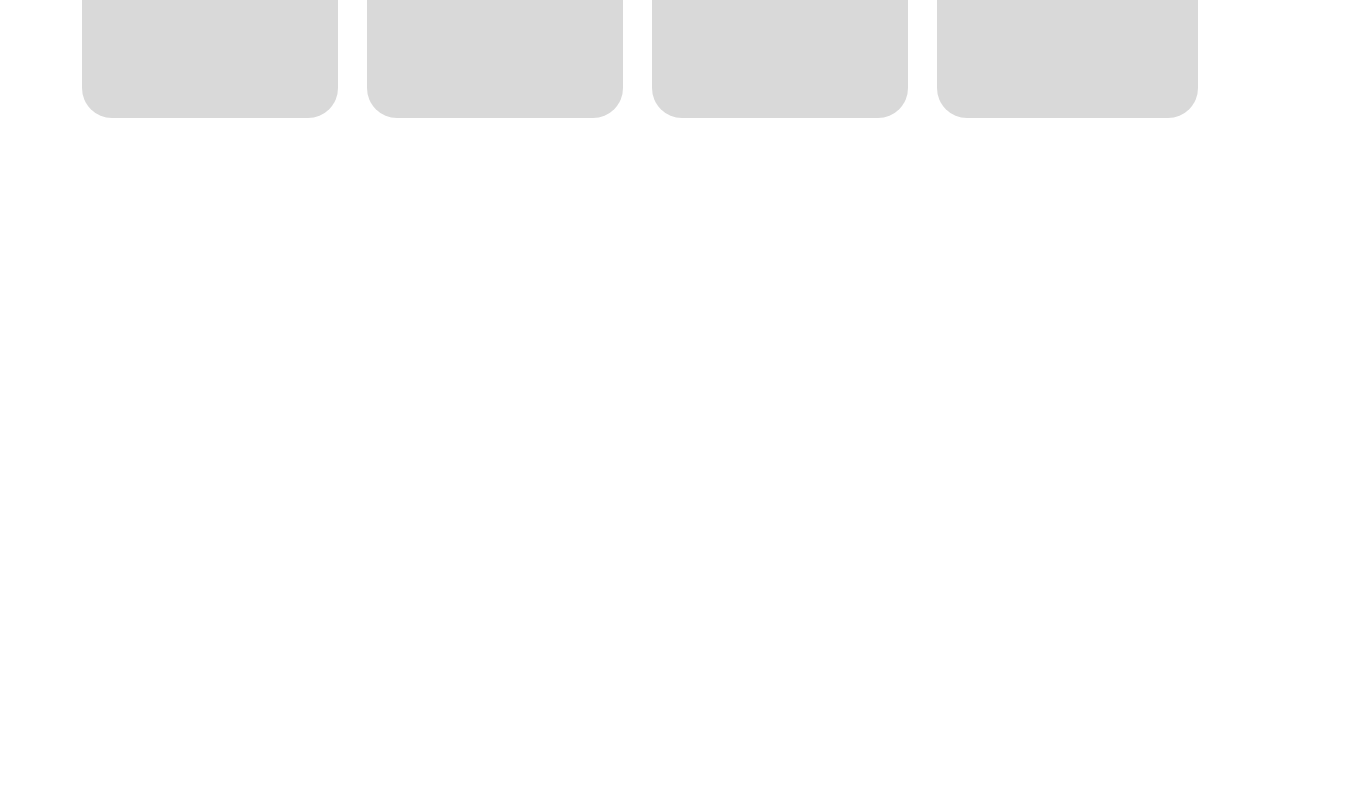
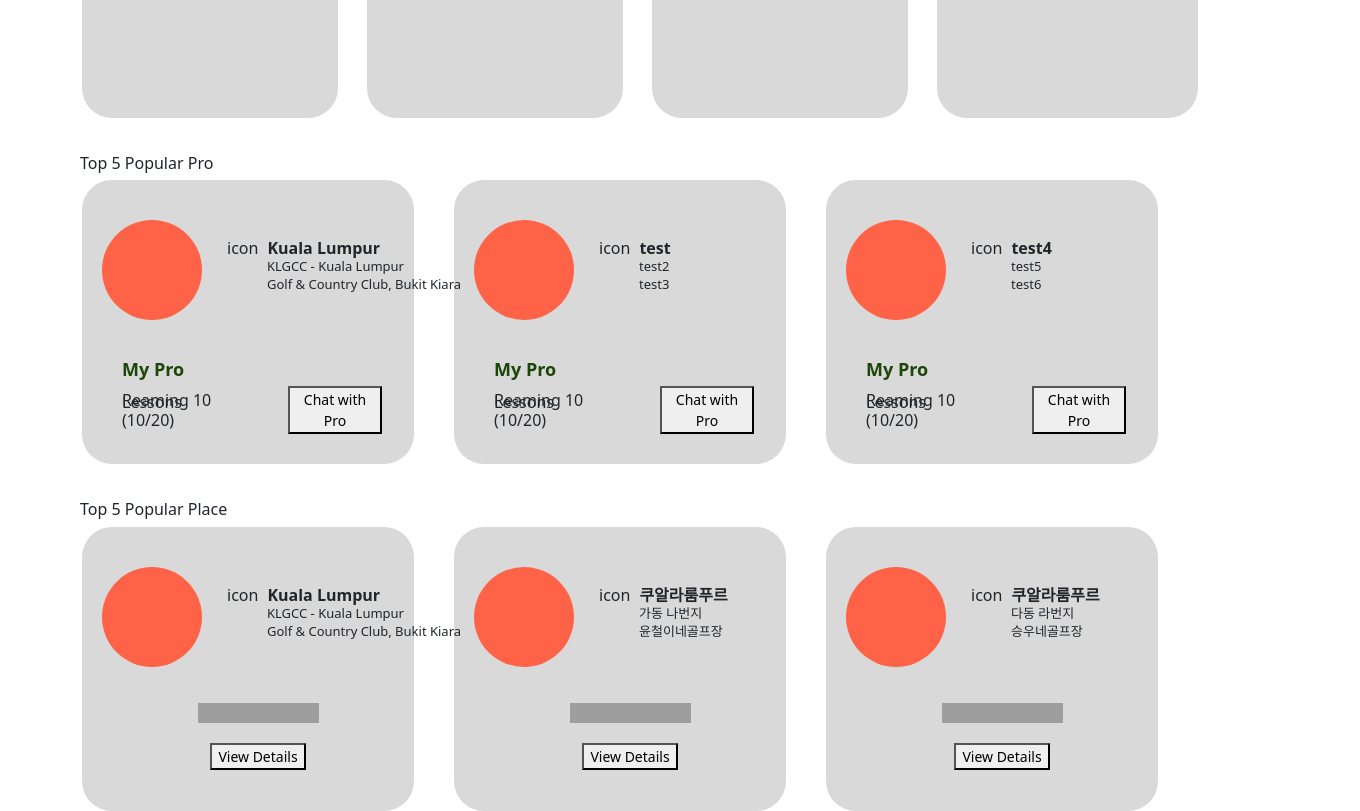
Before and after one commit to WebBlueprint/client, a React (Create React App) app in the folder client/: page / in a window 1280 px wide. Shown: the part 660-1471 px from the top of the page, 1360 px wide, since content can reach past the window. Before the commit the page ends 800 px from the top, so only its background shows below. Built offline with nearby package versions, Linux system fonts and the light colour scheme; grey boxes are pictures that could not be loaded.

Commit message:
Top5 Pro and Place

```diff
--- /dev/null
+++ b/client/src/compoenets/Popular.js
@@ -0,0 +1,31 @@
+import React from "react";
+import Popularpro from "./Popularpro";
+import Populargolfplace from "./Populargolfplace";
+import styled, { css } from "styled-components";
+
+const Popular = () => {
+  return (
+    <div>
+      <Top5pro>Top 5 Popular Pro</Top5pro>
+      <Popularpro />
+      <Top5place>Top 5 Popular Place</Top5place>
+      <Populargolfplace />
+    </div>
+  );
+};
+
+export default Popular;
+
+const Top5pro = styled.p`
+  position: relative;
+  margin: 1% 0 2% 0;
+  top: 20px;
+  left: 80px;
+`;
+
+const Top5place = styled.p`
+  position: relative;
+  margin: 1% 0 2% 0;
+  top: 20px;
+  left: 80px;
+`;
--- /dev/null
+++ b/client/src/compoenets/Populargolfplace.js
@@ -0,0 +1,53 @@
+import React from "react";
+import styled, { css } from "styled-components";
+import Container from "react-bootstrap/Container";
+import Row from "react-bootstrap/Row";
+import Col from "react-bootstrap/Col";
+import Populargolfplacedetail from "./Populargolfplacedetail";
+import { useState } from "react";
+
+const Populargolfplace = () => {
+  const [golfplacelist, setGolfplacelist] = useState([
+    {
+      area: "Kuala Lumpur",
+      areaDetail: "KLGCC - Kuala Lumpur",
+      placeName: "Golf & Country Club, Bukit Kiara",
+      rate: "10%",
+    },
+    {
+      area: "쿠알라룸푸르",
+      areaDetail: "가동 나번지",
+      placeName: "윤철이네골프장",
+      rate: "40%",
+    },
+    {
+      area: "쿠알라룸푸르",
+      areaDetail: "다동 라번지",
+      placeName: "승우네골프장",
+      rate: "80%",
+    },
+  ]);
+  return (
+    <>
+      <Container>
+        <Row>
+          <Col>
+            <Board>
+              {golfplacelist.map((a, b) => {
+                return <Populargolfplacedetail list={a} key={b} />;
+              })}
+            </Board>
+          </Col>
+        </Row>
+      </Container>
+    </>
+  );
+};
+
+export default Populargolfplace;
+
+const Board = styled.div`
+  display: flex;
+  width: 100%;
+  height: 284px;
+`;
--- /dev/null
+++ b/client/src/compoenets/Populargolfplacedetail.js
@@ -0,0 +1,94 @@
+import React from "react";
+import styled, { css } from "styled-components";
+import Container from "react-bootstrap/Container";
+import Row from "react-bootstrap/Row";
+import Col from "react-bootstrap/Col";
+
+const Populargolfplacedetail = (props) => {
+  return (
+    <Board>
+      <div style={{ display: "flex" }}>
+        <Profile />
+        <Details>
+          <Icon>icon</Icon>
+          <b>{props.list.area}</b>
+        </Details>
+      </div>
+      <Details2>
+        <p>{props.list.areaDetail}</p>
+        <p>{props.list.placeName}</p>
+      </Details2>
+
+      <Container>
+        <Row>
+          <Col style={{ padding: "0 0 0 20px" }}>
+            <Star>
+              <Starspan style={{ width: props.list.rate }}></Starspan>
+            </Star>
+
+            <Detailbutton>View Details</Detailbutton>
+          </Col>
+        </Row>
+      </Container>
+    </Board>
+  );
+};
+
+export default Populargolfplacedetail;
+
+const Board = styled.div`
+  padding: 40px 20px 20px 20px;
+  background-color: #d9d9d9;
+  margin-right: 40px;
+  border-radius: 30px;
+  width: 35%;
+`;
+
+const Profile = styled.div`
+  width: 100px;
+  height: 100px;
+  border-radius: 50%;
+  background-color: tomato;
+  margin-right: 25px;
+`;
+
+const Icon = styled.div`
+  margin-right: 9px;
+`;
+
+const Details = styled.div`
+  display: flex;
+  margin-top: 16px;
+`;
+
+const Details2 = styled.div`
+  position: relative;
+  top: -55px;
+  left: 165px;
+  font-size: 13px;
+  line-height: 2px;
+`;
+
+const Star = styled.div`
+  display: flex;
+  margin: 0 auto;
+  background: url(https://aldo814.github.io/jobcloud/html/images/user/star_bg02.png)
+    no-repeat;
+  width: 121px;
+  height: 20px;
+  position: relative;
+`;
+
+const Starspan = styled.span`
+  position: absolute;
+  background: url(https://aldo814.github.io/jobcloud/html/images/user/star02.png);
+  width: auto;
+  height: 20px;
+`;
+
+const Detailbutton = styled.button`
+  display: flex;
+  margin: 0 auto;
+  margin-top: 20px;
+  font-size: 14px;
+`;
--- /dev/null
+++ b/client/src/compoenets/Popularpro.js
@@ -0,0 +1,50 @@
+import React from "react";
+import styled, { css } from "styled-components";
+import Container from "react-bootstrap/Container";
+import Row from "react-bootstrap/Row";
+import Col from "react-bootstrap/Col";
+import Popularprodetail from "./Popularprodetail";
+import { useState } from "react";
+
+const Popularpro = () => {
+  const [prolist, setProlist] = useState([
+    {
+      area: "Kuala Lumpur",
+      areaDetail: "KLGCC - Kuala Lumpur",
+      placeName: "Golf & Country Club, Bukit Kiara",
+    },
+    {
+      area: "test",
+      areaDetail: "test2",
+      placeName: "test3",
+    },
+    {
+      area: "test4",
+      areaDetail: "test5",
+      placeName: "test6",
+    },
+  ]);
+  return (
+    <>
+      <Container>
+        <Row>
+          <Col>
+            <Board>
+              {prolist.map((a, b) => {
+                return <Popularprodetail list={a} key={b} />;
+              })}
+            </Board>
+          </Col>
+        </Row>
+      </Container>
+    </>
+  );
+};
+
+export default Popularpro;
+
+const Board = styled.div`
+  display: flex;
+  width: 100%;
+  height: 284px;
+`;
--- /dev/null
+++ b/client/src/compoenets/Popularprodetail.js
@@ -0,0 +1,85 @@
+import React from "react";
+import styled, { css } from "styled-components";
+import Container from "react-bootstrap/Container";
+import Row from "react-bootstrap/Row";
+import Col from "react-bootstrap/Col";
+
+const Popularprodetail = (props) => {
+  return (
+    <Board>
+      <div style={{ display: "flex" }}>
+        <Profile />
+        <Details>
+          <Icon>icon</Icon>
+          <b>{props.list.area}</b>
+        </Details>
+      </div>
+      <Details2>
+        <p>{props.list.areaDetail}</p>
+        <p>{props.list.placeName}</p>
+      </Details2>
+
+      <Container>
+        <Row>
+          <Col style={{ padding: "0 0 0 20px" }}>
+            <p style={{ color: "#1B4607", fontSize: "18px" }}>
+              <b>My Pro</b>
+            </p>
+            <div style={{ lineHeight: "2px" }}>
+              <p>Reaming 10 Lessons</p>
+              <p>(10/20)</p>
+            </div>
+          </Col>
+
+          <Col>
+            <Chatbutton>Chat with Pro</Chatbutton>
+          </Col>
+        </Row>
+      </Container>
+    </Board>
+  );
+};
+
+export default Popularprodetail;
+
+const Board = styled.div`
+  padding: 40px 20px 20px 20px;
+  background-color: #d9d9d9;
+  margin-right: 40px;
+  border-radius: 30px;
+  width: 35%;
+`;
+
+const Profile = styled.div`
+  width: 100px;
+  height: 100px;
+  border-radius: 50%;
+  background-color: tomato;
+  margin-right: 25px;
+`;
+
+const Icon = styled.div`
+  margin-right: 9px;
+`;
+
+const Details = styled.div`
+  display: flex;
+  margin-top: 16px;
+`;
+
+const Details2 = styled.div`
+  position: relative;
+  top: -55px;
+  left: 165px;
+  font-size: 13px;
+  line-height: 2px;
+`;
+
+const Details3 = styled.div`
+  display: flex;
+`;
+
+const Chatbutton = styled.button`
+  margin: 30px 0 0 30px;
+  font-size: 14px;
+`;
--- a/client/src/pages/Main.js
+++ b/client/src/pages/Main.js
@@ -5,12 +5,14 @@ import Row from "react-bootstrap/Row";
 import Col from "react-bootstrap/Col";
 import styled, { css } from "styled-components";
 import { Link } from "react-router-dom";
+import Popular from "../compoenets/Popular";
 
 const Main = () => {
   const defaultName = "guest";
   const defaultGender = "M";
   const defaultArea = "KL";
   return (
+    <>
       <Container>
         <Banner />
         <h1>This is main page</h1>
@@ -55,6 +57,8 @@ const Main = () => {
           </Row>
         </Cover2>
       </Container>
+      <Popular />
+    </>
   );
 };
 
```
Lines whose indentation alone changed are shown as unchanged.
